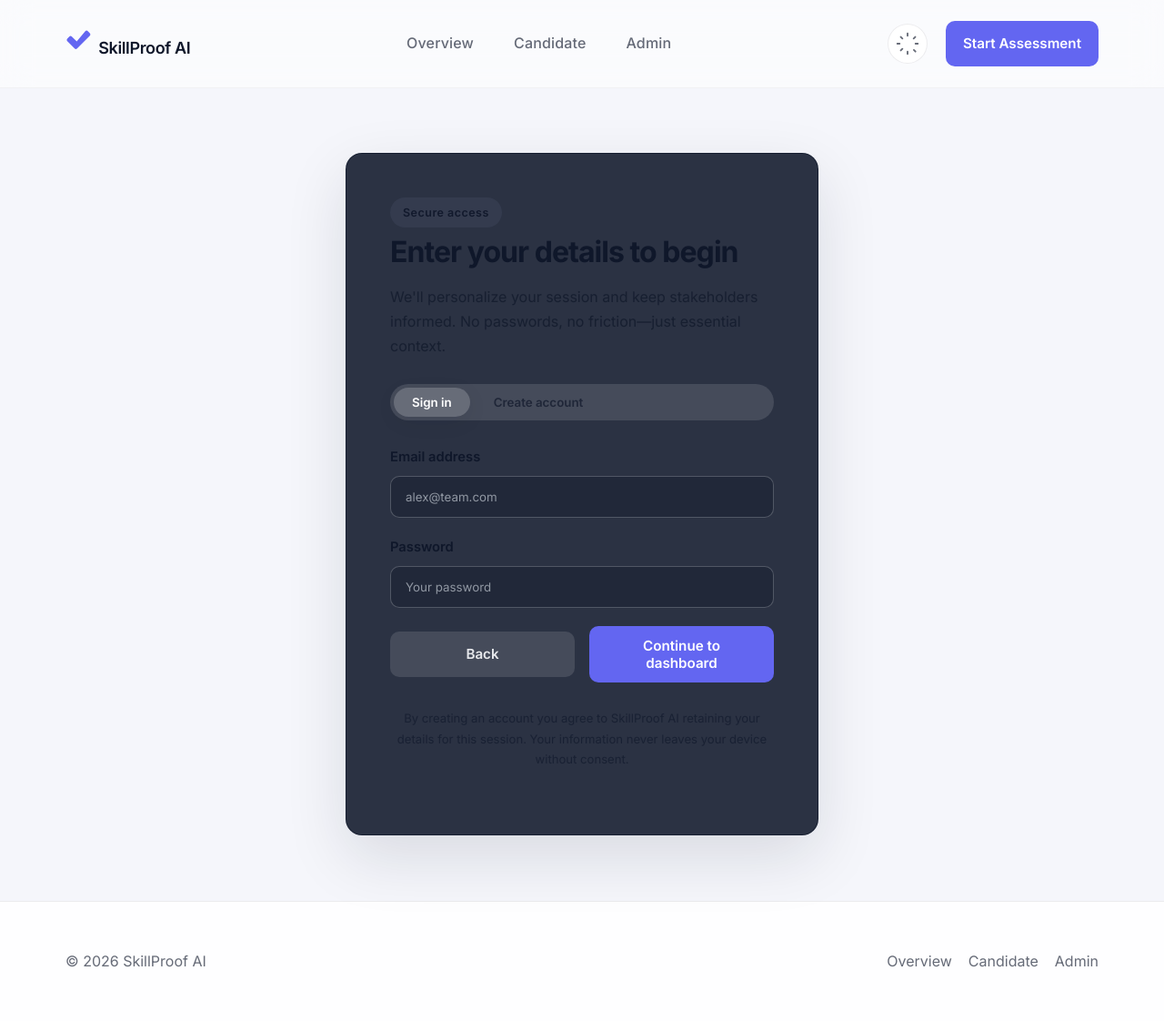
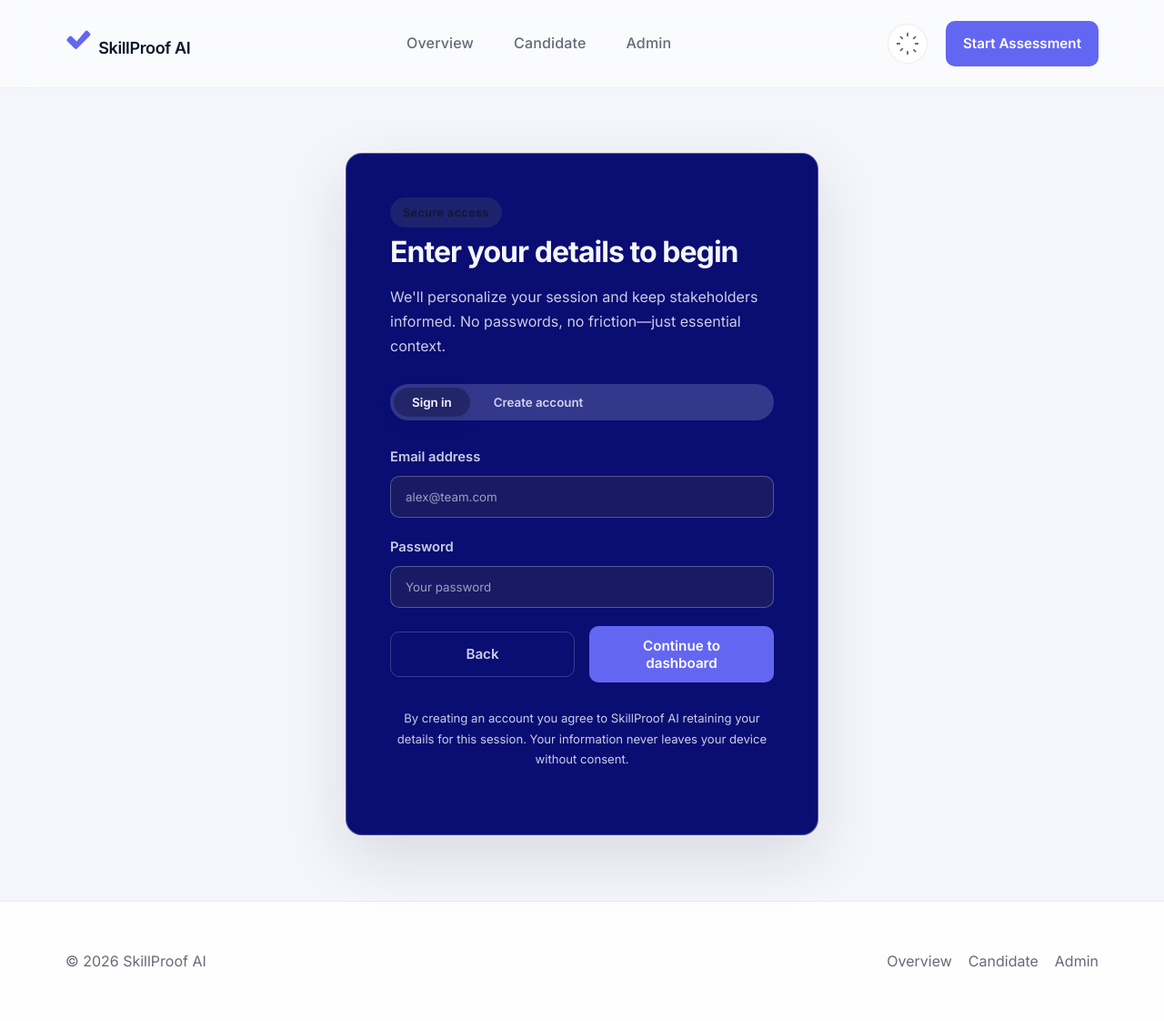
Before and after one commit to Aditya-jod/proj-skill-proof-ai, a FastAPI app: page /access in a window 1280 px wide. Shown: the whole page at 91% size. Run offline with FastAPI, Linux system fonts and the light colour scheme; parts of the project's set-up code (start-up, migrations or seed data) failed here and were passed over.

Commit message:
feat: card color changed

```diff
--- a/static/css/access.css
+++ b/static/css/access.css
@@ -2,9 +2,37 @@ body.page-access {
   background: var(--bg-soft);
 }
 
+body.page-access .form-card {
+  background: var(--card-surface);
+  border: 1px solid color-mix(in srgb, rgba(255, 255, 255, 0.6) 50%, transparent);
+  color: var(--card-text);
+}
+
+body.page-access .field label,
+body.page-access .helper,
+body.page-access .notice {
+  color: var(--card-text-muted);
+}
+
+body.page-access .field input {
+  background: color-mix(in srgb, #1e225f 70%, transparent);
+  border: 1px solid color-mix(in srgb, rgba(255, 255, 255, 0.6) 45%, transparent);
+  color: var(--card-text);
+}
+
+body.page-access .field input::placeholder {
+  color: color-mix(in srgb, var(--card-text) 60%, transparent);
+}
+
+body.page-access .field input:focus {
+  background: color-mix(in srgb, #262b70 80%, transparent);
+  border-color: var(--accent);
+  box-shadow: 0 0 0 3px color-mix(in srgb, var(--accent) 28%, transparent);
+}
+
 .auth-shell {
   min-height: calc(100vh - var(--nav-height));
-  margin-top: var(--nav-height);
+  margin-top: 0;
   display: flex;
   align-items: center;
   justify-content: center;
@@ -13,20 +41,20 @@ body.page-access {
 
 .form-card {
   width: min(520px, 100%);
-  background: color-mix(in srgb, var(--surface-900) 88%, transparent);
+  background: var(--card-surface);
   border-radius: var(--radius-lg);
-  border: 1px solid color-mix(in srgb, var(--surface-900) 70%, transparent);
+  border: 1px solid color-mix(in srgb, rgba(255, 255, 255, 0.6) 50%, transparent);
   box-shadow: var(--shadow-lg);
   padding: clamp(36px, 4vw, 48px);
   display: grid;
   gap: 28px;
-  color: var(--text-100);
+  color: var(--card-text);
 }
 
 .mode-toggle {
   display: inline-flex;
   align-self: center;
-  background: rgba(255, 255, 255, 0.12);
+  background: color-mix(in srgb, var(--card-text) 18%, transparent);
   border-radius: var(--radius-pill);
   padding: 4px;
   gap: 6px;
@@ -35,7 +63,7 @@ body.page-access {
 .mode-toggle .toggle {
   border: none;
   background: transparent;
-  color: color-mix(in srgb, var(--text-100) 70%, transparent);
+  color: var(--card-text-muted);
   font-weight: 600;
   padding: 8px 20px;
   border-radius: var(--radius-pill);
@@ -44,12 +72,12 @@ body.page-access {
 }
 
 .mode-toggle .toggle:hover {
-  color: var(--text-100);
+  color: var(--card-text);
 }
 
 .mode-toggle .toggle.selected {
-  background: rgba(255, 255, 255, 0.18);
-  color: #fff;
+  background: color-mix(in srgb, #1e225f 76%, transparent);
+  color: var(--card-text);
   box-shadow: var(--shadow-sm);
 }
 
@@ -59,9 +87,10 @@ body.page-access {
   letter-spacing: -0.03em;
 }
 
+
 .form-card header p {
   margin: 8px 0 0;
-  color: color-mix(in srgb, var(--text-100) 72%, transparent);
+  color: var(--card-text-muted);
 }
 
 .form-grid {
@@ -77,30 +106,31 @@ body.page-access {
 .field label {
   font-weight: 600;
   font-size: 0.92rem;
+  color: var(--card-text);
 }
 
 .field input {
   padding: 14px 16px;
   border-radius: var(--radius-sm);
-  border: 1px solid rgba(255, 255, 255, 0.22);
-  background: rgba(15, 23, 42, 0.35);
-  color: #fff;
+  border: 1px solid color-mix(in srgb, rgba(255, 255, 255, 0.6) 45%, transparent);
+  background: color-mix(in srgb, #1e225f 70%, transparent);
+  color: var(--card-text);
   transition: border-color var(--transition-base), box-shadow var(--transition-base), background var(--transition-base);
 }
 
 .field input::placeholder {
-  color: rgba(226, 232, 240, 0.58);
+  color: color-mix(in srgb, var(--card-text) 60%, transparent);
 }
 
 .field input:focus {
   outline: none;
   border-color: var(--accent);
-  background: rgba(15, 23, 42, 0.55);
-  box-shadow: 0 0 0 3px color-mix(in srgb, var(--accent) 24%, transparent);
+  background: color-mix(in srgb, #262b70 80%, transparent);
+  box-shadow: 0 0 0 3px color-mix(in srgb, var(--accent) 28%, transparent);
 }
 
 .helper {
-  color: color-mix(in srgb, var(--text-100) 60%, transparent);
+  color: color-mix(in srgb, var(--card-text) 58%, transparent);
   font-size: 0.9rem;
 }
 
@@ -121,25 +151,21 @@ body.page-access {
   flex: 1;
 }
 
-.form-card .button {
-  box-shadow: none;
-}
-
 .form-card .button.button-muted {
-  background: rgba(255, 255, 255, 0.12);
-  color: rgba(248, 250, 252, 0.9);
-  border-color: transparent;
+  background: transparent;
+  color: var(--card-text-muted);
+  border: 1px solid color-mix(in srgb, rgba(255, 255, 255, 0.4) 50%, transparent);
 }
 
 .form-card .button.button-muted:hover,
 .form-card .button.button-muted:focus-visible {
-  background: rgba(255, 255, 255, 0.2);
-  color: #fff;
+  color: var(--card-text);
+  border-color: var(--accent);
 }
 
 .notice {
   font-size: 0.82rem;
-  color: color-mix(in srgb, var(--text-100) 62%, transparent);
+  color: color-mix(in srgb, var(--card-text) 56%, transparent);
   text-align: center;
 }
 
@@ -159,7 +185,6 @@ form[data-auth-mode="login"] [data-auth-copy="register"] {
   }
 
   .auth-shell {
-    margin-top: calc(var(--nav-height) + 12px);
-    min-height: calc(100vh - var(--nav-height) - 12px);
+    min-height: calc(100vh - var(--nav-height));
   }
 }
--- a/static/css/app.css
+++ b/static/css/app.css
@@ -5,7 +5,9 @@
   --bg-soft: #f5f6fb;
   --bg-surface: #ffffff;
   --bg-elevated: #ffffff;
-  --card-surface: #ffffff;
+  --card-surface: #0a0d72;
+  --card-text: #f5f7ff;
+  --card-text-muted: color-mix(in srgb, var(--card-text) 78%, rgba(148, 163, 184, 0.28));
   --surface-900: #0f172a;
   --border-soft: rgba(15, 23, 42, 0.08);
   --text-primary: #0f172a;
@@ -41,7 +43,9 @@
   --bg-soft: #0b1120;
   --bg-surface: #111827;
   --bg-elevated: #1f2937;
-  --card-surface: color-mix(in srgb, #1f2937 94%, transparent);
+  --card-surface: #0a0d72;
+  --card-text: #f5f7ff;
+  --card-text-muted: color-mix(in srgb, var(--card-text) 70%, rgba(148, 163, 184, 0.32));
   --surface-900: #0f172a;
   --text-100: #f8fafc;
   --radius-pill: 999px;
@@ -71,11 +75,11 @@ body {
 }
 
 body {
-  padding-top: calc(var(--nav-height) - var(--space-sm));
+  padding-top: calc(var(--nav-height) - var(--space-md));
 }
 
 body.page-access {
-  padding-top: 0;
+  padding-top: var(--nav-height);
 }
 
 body.page-landing {
@@ -332,7 +336,7 @@ main > .section:nth-of-type(even)::after {
 }
 
 .hero {
-  padding: clamp(48px, 9vh, 96px) 0 clamp(92px, 12vh, 132px);
+  padding: clamp(32px, 8vh, 84px) 0 clamp(96px, 12vh, 128px);
   display: grid;
   gap: clamp(42px, 3.6vw, 64px);
   align-items: center;
@@ -398,12 +402,13 @@ main > .section:nth-of-type(even)::after {
 .card {
   background: var(--card-surface);
   border-radius: var(--radius-lg);
-  border: 1px solid color-mix(in srgb, var(--border-soft) 68%, transparent);
+  border: 1px solid color-mix(in srgb, rgba(255, 255, 255, 0.6) 48%, transparent);
   padding: clamp(28px, 2.6vw, 36px);
   display: flex;
   flex-direction: column;
   gap: var(--space-sm);
   box-shadow: var(--shadow-sm);
+  color: var(--card-text);
   transition: transform var(--transition-base), box-shadow var(--transition-base);
 }
 
@@ -423,7 +428,7 @@ main > .section:nth-of-type(even)::after {
 
 .card p {
   margin: 0;
-  color: var(--text-secondary);
+  color: var(--card-text-muted);
   font-size: 0.97rem;
   line-height: 1.7;
 }
```
Also changed, not shown: static/css/home.css (+7 -4 lines).
